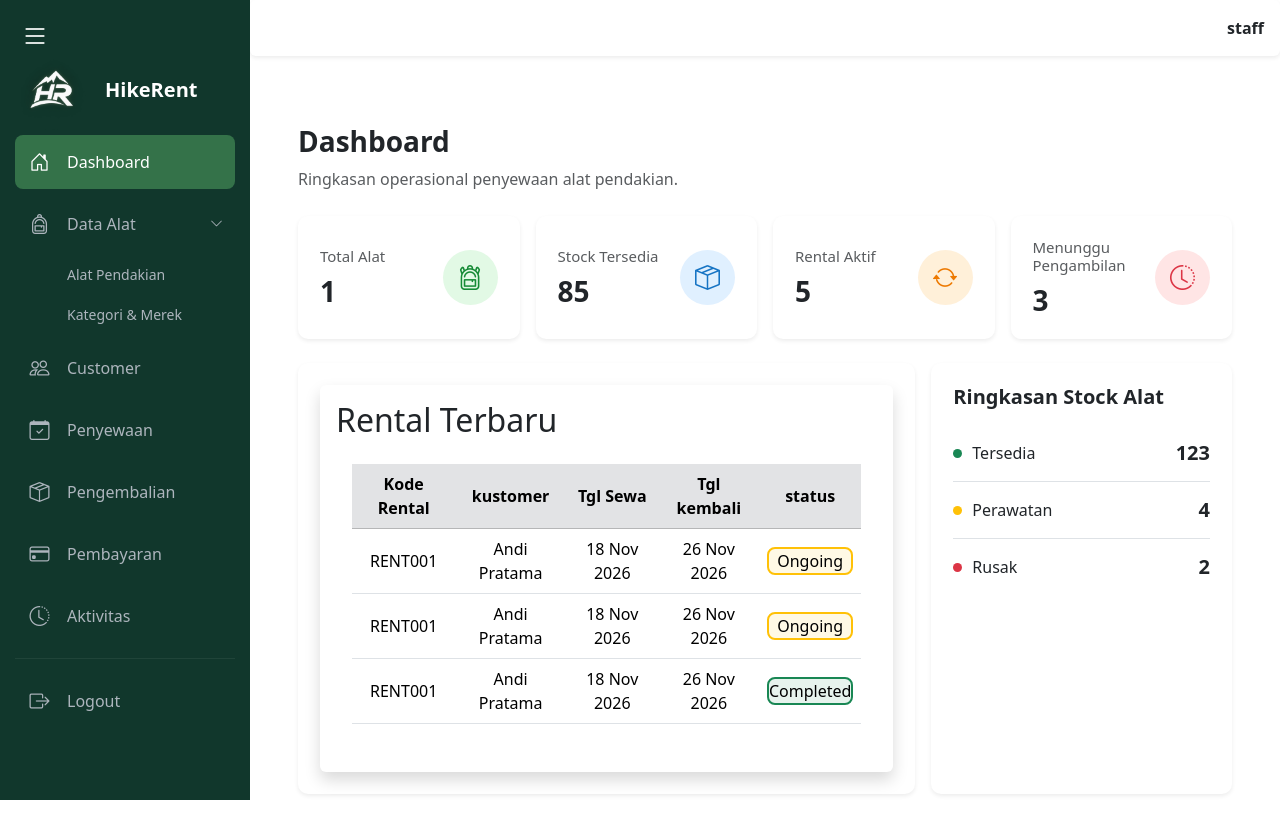
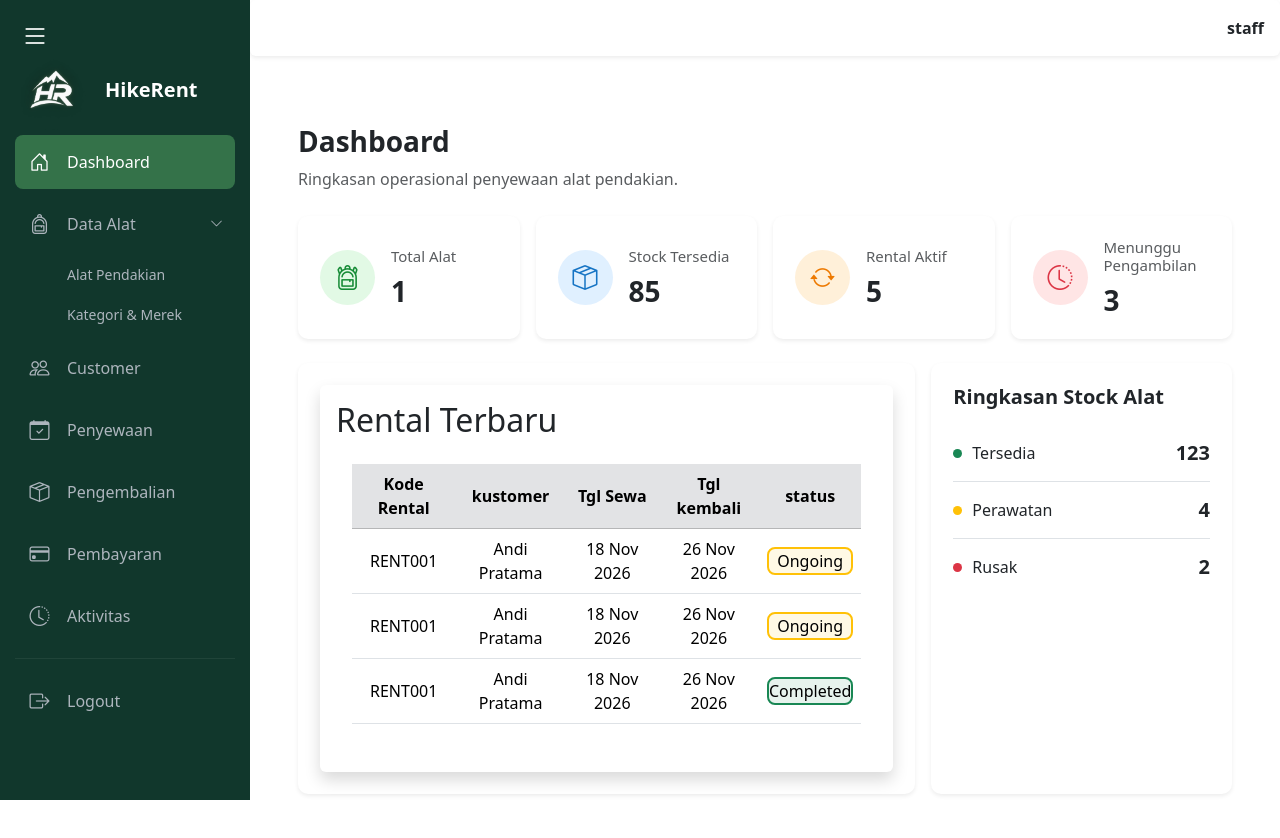
Before and after one commit to JoshuaKsz/HikeRentFE, an Angular app: page /dashboard in a window 1280 px wide. Built offline with nearby package versions, Linux system fonts and the light colour scheme.

Commit message:
revisi page dashboard icon

```diff
--- a/src/app/dashboard/dashboard.component.html
+++ b/src/app/dashboard/dashboard.component.html
@@ -15,15 +15,17 @@
     <!-- Total Alat -->
     <div class="col-12 col-md-6 col-xl-3">
       <div class="card shadow-sm border-0 h-100">
-        <div class="card-body d-flex justify-content-between align-items-center">
+        <div class="card-body d-flex align-items-center gap-3">
+
+          <div class="card-icon icon-total">
+            <i class="bi bi-backpack3"></i>
+          </div>
+
           <div>
             <h6 class="text-muted">Total Alat</h6>
             <h2 class="fw-bold mb-0">1</h2>
           </div>
 
-          <div class="card-icon icon-total">
-            <i class="bi bi-backpack3"></i>
-          </div>
         </div>
       </div>
     </div>
@@ -31,15 +33,17 @@
     <!-- Stock Tersedia -->
     <div class="col-12 col-md-6 col-xl-3">
       <div class="card shadow-sm border-0 h-100">
-        <div class="card-body d-flex justify-content-between align-items-center">
+        <div class="card-body d-flex align-items-center gap-3">
+
+          <div class="card-icon icon-stock">
+            <i class="bi bi-box-seam"></i>
+          </div>
+
           <div>
             <h6 class="text-muted">Stock Tersedia</h6>
             <h2 class="fw-bold mb-0">85</h2>
           </div>
 
-          <div class="card-icon icon-stock">
-            <i class="bi bi-box-seam"></i>
-          </div>
         </div>
       </div>
     </div>
@@ -47,15 +51,17 @@
     <!-- Rental Aktif -->
     <div class="col-12 col-md-6 col-xl-3">
       <div class="card shadow-sm border-0 h-100">
-        <div class="card-body d-flex justify-content-between align-items-center">
+        <div class="card-body d-flex align-items-center gap-3">
+
+          <div class="card-icon icon-rental">
+            <i class="bi bi-arrow-repeat"></i>
+          </div>
+
           <div>
             <h6 class="text-muted">Rental Aktif</h6>
             <h2 class="fw-bold mb-0">5</h2>
           </div>
 
-          <div class="card-icon icon-rental">
-            <i class="bi bi-arrow-repeat"></i>
-          </div>
         </div>
       </div>
     </div>
@@ -63,20 +69,23 @@
     <!-- Menunggu Pengambilan -->
     <div class="col-12 col-md-6 col-xl-3">
       <div class="card shadow-sm border-0 h-100">
-        <div class="card-body d-flex justify-content-between align-items-center">
+        <div class="card-body d-flex align-items-center gap-3">
+
+          <div class="card-icon icon-pending">
+            <i class="bi bi-clock-history"></i>
+          </div>
+
           <div>
             <h6 class="text-muted">Menunggu Pengambilan</h6>
             <h2 class="fw-bold mb-0">3</h2>
           </div>
 
-          <div class="card-icon icon-pending">
-            <i class="bi bi-clock-history"></i>
-          </div>
         </div>
       </div>
     </div>
 
   </div>
+
 
   <!-- Bagian Tabel dan Ringkasan Stok -->
   <div class="row g-3 mt-2">
```
